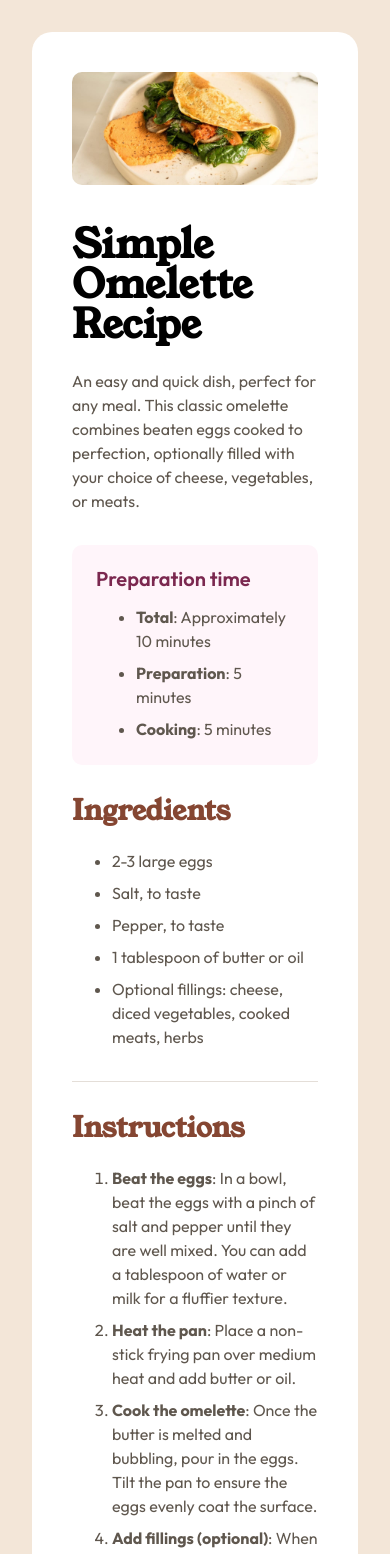
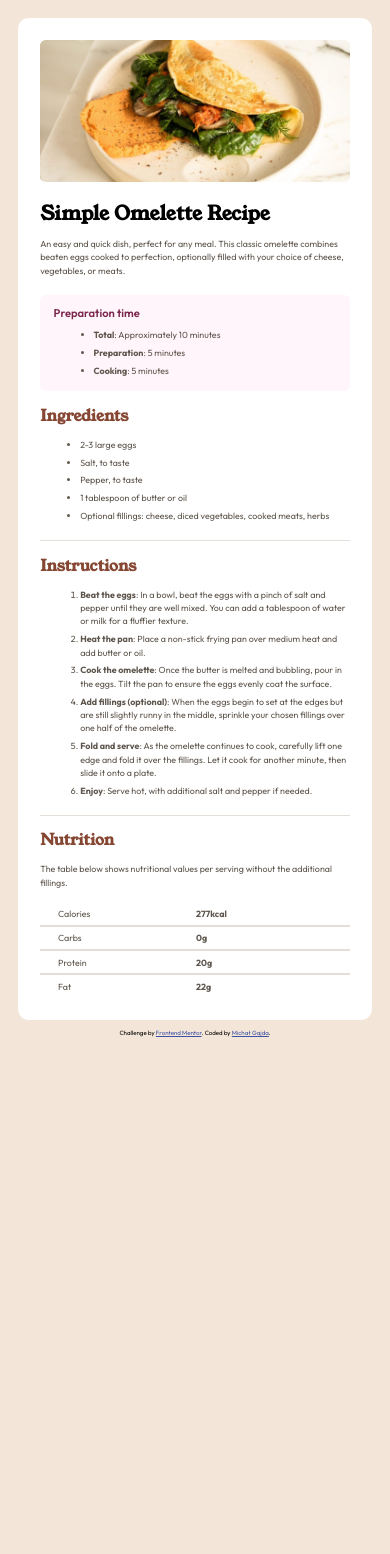
Before and after one commit to MichalGajda/fm-recipe-page, a React (Vite) app: page / in a window 390 px wide. Shown: the top 1554 px of the page. After the commit the page ends 1056 px from the top, so only its background shows below. Built offline with nearby package versions, Linux system fonts and the light colour scheme.

Commit message:
feat: improved accessibility and responsiveness

```diff
--- a/src/App.css
+++ b/src/App.css
@@ -9,7 +9,7 @@
 }
 
 html {
-  font-size: 62.5%;
+  font-size: clamp(0.3rem, 0.3rem + 0.2vw, 1rem);
   font-family: var(--font-family-text), var(--font-family-header), sans-serif;
   line-height: 1.5;
 }
@@ -33,7 +33,7 @@ html {
   --spacing-150: 1.2rem;
   --spacing-100: 0.8rem;
 
-  --font-size-500: 4rem;
+  --font-size-500: clamp(2.8rem, 2.8rem + 1vw, 4rem);
   --font-size-350: 2.8rem;
   --font-size-250: 2rem;
   --font-size-200: 1.6rem;
@@ -61,7 +61,7 @@ body {
   grid-template-rows: 1fr auto;
   gap: var(--spacing-200);
   place-items: center;
-  height: 100vh;
+  min-height: 100dvh;
   padding: var(--spacing-400);
 }
 
@@ -92,7 +92,7 @@ body {
   gap: var(--spacing-200);
 }
 
-.recipe__preparation h3 {
+.recipe__preparation h2 {
   color: var(--color-rose-800);
 }
 
@@ -150,19 +150,28 @@ body {
 
 .separator {
   border: 0;
-  height: 1px;
+  height: 0.1rem;
   background-color: var(--color-stone-150);
 }
 
+.recipe__nutrition-caption {
+  text-align: start;
+  margin-bottom: var(--spacing-300);
+}
+
 .recipe__nutrition {
+  gap: 10px;
   border-collapse: collapse;
 }
 
+.recipe__nutrition th,
 .recipe__nutrition td {
   width: 50%;
 }
 
-.recipe__nutrition td:first-child {
+.recipe__nutrition th {
+  font-weight: var(--font-weight-normal);
+  text-align: start;
   padding: var(--spacing-100) 0 var(--spacing-100) var(--spacing-400);
 }
 
--- a/src/App.tsx
+++ b/src/App.tsx
@@ -6,7 +6,7 @@ import { ingredients } from './constants';
 
 function App() {
   return (
-    <main className='container'>
+    <div className='container'>
       <article className='recipe'>
         <header className='recipe__header'>
           <img
@@ -22,7 +22,7 @@ function App() {
           </p>
         </header>
         <section className='recipe__preparation'>
-          <h3 className='typography-3'>Preparation time</h3>
+          <h2 className='typography-3'>Preparation time</h2>
           <ul>
             <li>
               <strong>Total</strong>: Approximately 10 minutes
@@ -77,26 +77,34 @@ function App() {
         </RecipeSection>
         <hr className='separator' />
         <RecipeSection header='Nutrition'>
-          <p className='typography-4'>
-            The table below shows nutritional values per serving without the
-            additional fillings.
-          </p>
           <table className='recipe__nutrition'>
+            <caption className='recipe__nutrition-caption typography-4'>
+              The table below shows nutritional values per serving without the
+              additional fillings.
+            </caption>
             <tbody>
               <tr>
-                <td className='typography-4'>Calories</td>
+                <th className='typography-4' scope='row'>
+                  Calories
+                </th>
                 <td className='typography-4-bold'>277kcal</td>
               </tr>
               <tr>
-                <td className='typography-4'>Carbs</td>
+                <th className='typography-4' scope='row'>
+                  Carbs
+                </th>
                 <td className='typography-4-bold'>0g</td>
               </tr>
               <tr>
-                <td className='typography-4'>Protein</td>
+                <th className='typography-4' scope='row'>
+                  Protein
+                </th>
                 <td className='typography-4-bold'>20g</td>
               </tr>
               <tr>
-                <td className='typography-4'>Fat</td>
+                <th className='typography-4' scope='row'>
+                  Fat
+                </th>
                 <td className='typography-4-bold'>22g</td>
               </tr>
             </tbody>
@@ -104,7 +112,7 @@ function App() {
         </RecipeSection>
       </article>
       <Footer />
-    </main>
+    </div>
   );
 }
 
```
